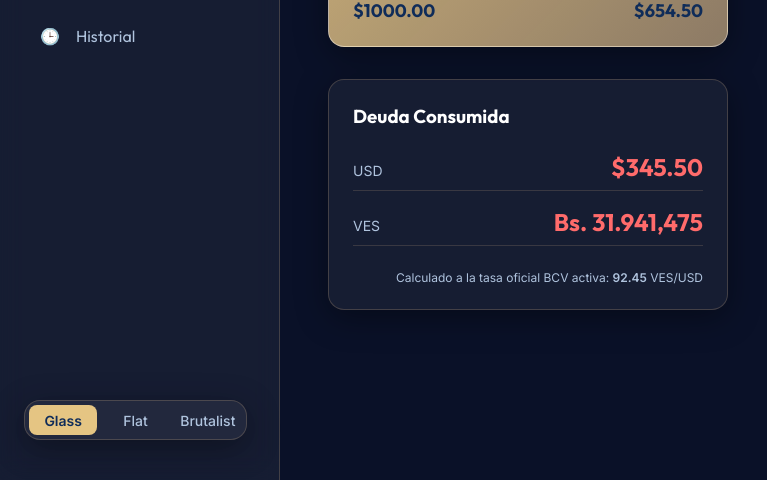
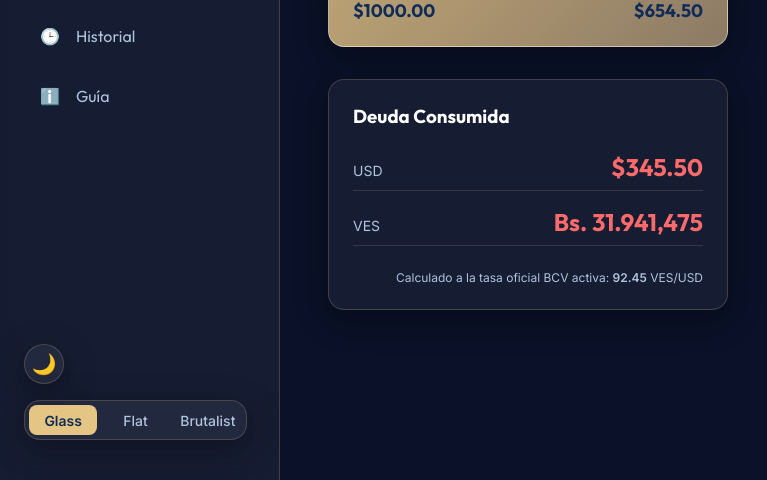
Before and after one commit to Vsu25/projectNautico, a React (Vite) app: page / in a window 1280 px wide. Shown: the part 320-800 px from the top of the page, without its empty margins (0-767 px from the left). Built offline with nearby package versions, Linux system fonts and the light colour scheme.

Commit message:
feat(ui): add mode toggle and update global state

```diff
--- a/src/App.jsx
+++ b/src/App.jsx
@@ -1,12 +1,20 @@
-import React, { useState } from 'react';
+import React, { useState, useEffect } from 'react';
 import { Layout } from './components/Layout';
 import { SaldosView } from './views/SaldosView';
 import { CuentasView } from './views/CuentasView';
 import { HistorialView } from './views/HistorialView';
+// Import the new InfoView once it's created, fallback to Saldos for now to prevent crash
+// import { InfoView } from './views/InfoView';
 
 function App() {
   const [theme, setTheme] = useState(localStorage.getItem('portal-theme') || 'glass');
+  const [mode, setMode] = useState(localStorage.getItem('portal-mode') || 'dark');
   const [currentTab, setCurrentTab] = useState('saldos');
+
+  useEffect(() => {
+    document.documentElement.setAttribute('data-mode', mode);
+    localStorage.setItem('portal-mode', mode);
+  }, [mode]);
 
   const renderView = () => {
     switch (currentTab) {
@@ -16,6 +24,9 @@ function App() {
         return <CuentasView />;
       case 'historial':
         return <HistorialView />;
+      case 'info':
+        // Return null temporarily until InfoView is created in Task 3
+        return null;
       default:
         return <SaldosView />;
     }
@@ -27,6 +38,8 @@ function App() {
       onChangeTab={setCurrentTab}
       theme={theme}
       onChangeTheme={setTheme}
+      mode={mode}
+      onChangeMode={setMode}
     >
       {renderView()}
     </Layout>
--- a/src/components/Layout.jsx
+++ b/src/components/Layout.jsx
@@ -1,12 +1,14 @@
 import React from 'react';
 import './Layout.css';
 import { ThemeSwitcher } from './ThemeSwitcher';
+import { ModeToggle } from './ModeToggle';
 
-export function Layout({ children, currentTab, onChangeTab, theme, onChangeTheme }) {
+export function Layout({ children, currentTab, onChangeTab, theme, onChangeTheme, mode, onChangeMode }) {
   const tabs = [
     { id: 'saldos', label: 'Saldos', icon: '💳' },
     { id: 'cuentas', label: 'Cuentas', icon: '🧾' },
-    { id: 'historial', label: 'Historial', icon: '🕒' }
+    { id: 'historial', label: 'Historial', icon: '🕒' },
+    { id: 'info', label: 'Guía', icon: 'ℹ️' }
   ];
 
   return (
@@ -33,7 +35,10 @@ export function Layout({ children, currentTab, onChangeTab, theme, onChangeTheme
         </nav>
 
         <div className="sidebar-footer">
-          <ThemeSwitcher currentTheme={theme} onChangeTheme={onChangeTheme} />
+          <div style={{ display: 'flex', flexDirection: 'column', gap: '1rem' }}>
+            <ModeToggle mode={mode} onToggle={onChangeMode} />
+            <ThemeSwitcher currentTheme={theme} onChangeTheme={onChangeTheme} />
+          </div>
         </div>
       </aside>
 
@@ -42,8 +47,11 @@ export function Layout({ children, currentTab, onChangeTab, theme, onChangeTheme
         <header className="mobile-header">
           <div className="logo-placeholder">CNM</div>
           <span className="bcv-rate">BCV: 92.45 VES</span>
-          <div className="mobile-theme-switcher">
-             <ThemeSwitcher currentTheme={theme} onChangeTheme={onChangeTheme} />
+          <div className="mobile-actions" style={{ display: 'flex', gap: '0.5rem', alignItems: 'center' }}>
+             <ModeToggle mode={mode} onToggle={onChangeMode} />
+             <div className="mobile-theme-switcher">
+               <ThemeSwitcher currentTheme={theme} onChangeTheme={onChangeTheme} />
+             </div>
           </div>
         </header>
 
--- /dev/null
+++ b/src/components/ModeToggle.css
@@ -0,0 +1,29 @@
+.mode-toggle {
+  background: var(--bg-card);
+  border: var(--border-card);
+  box-shadow: var(--box-shadow);
+  color: var(--color-text-primary);
+  border-radius: 50%;
+  width: 40px;
+  height: 40px;
+  display: flex;
+  align-items: center;
+  justify-content: center;
+  cursor: pointer;
+  transition: all var(--transition-speed);
+  font-size: 1.25rem;
+}
+
+.mode-toggle:hover {
+  transform: scale(1.05);
+}
+
+[data-theme="brutalist"] .mode-toggle {
+  border-radius: 0;
+  border: 2px solid #0F2C59;
+  box-shadow: 3px 3px 0px #0F2C59;
+}
+[data-theme="brutalist"][data-mode="dark"] .mode-toggle {
+  border: 2px solid #FFFFFF;
+  box-shadow: 3px 3px 0px #FFD93D;
+}
--- /dev/null
+++ b/src/components/ModeToggle.jsx
@@ -0,0 +1,16 @@
+import React from 'react';
+import './ModeToggle.css';
+
+export function ModeToggle({ mode, onToggle }) {
+  const isDark = mode === 'dark';
+
+  return (
+    <button
+      className={`mode-toggle ${isDark ? 'is-dark' : 'is-light'}`}
+      onClick={() => onToggle(isDark ? 'light' : 'dark')}
+      aria-label="Toggle Dark Mode"
+    >
+      <span className="mode-icon">{isDark ? '🌙' : '☀️'}</span>
+    </button>
+  );
+}
```
Also changed, not shown: 2 other files (tests, documents, lock files or other folders).
